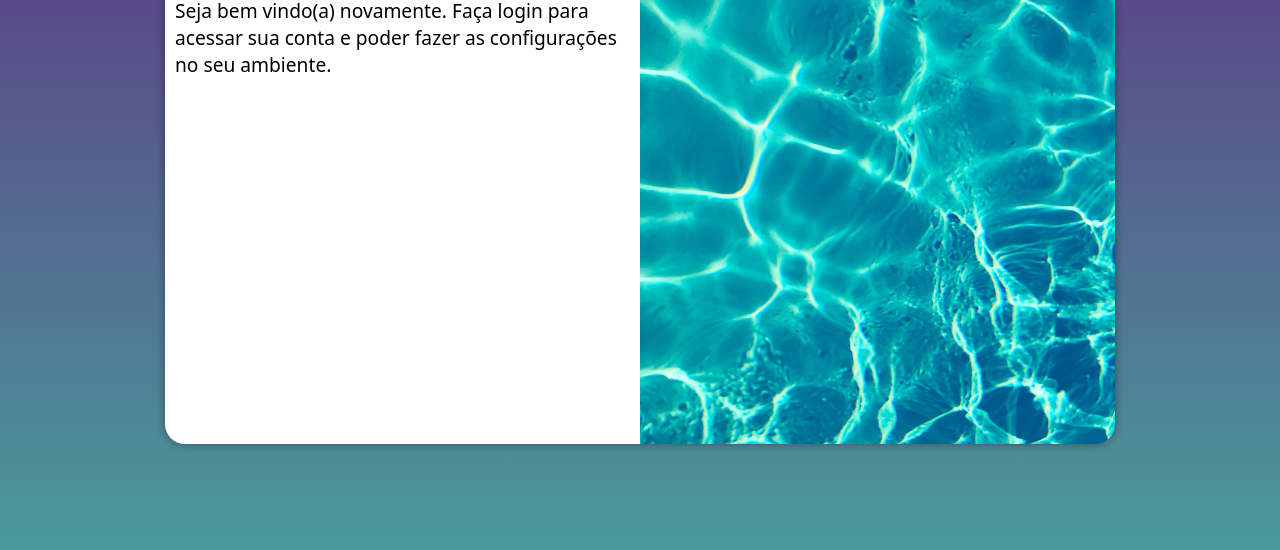
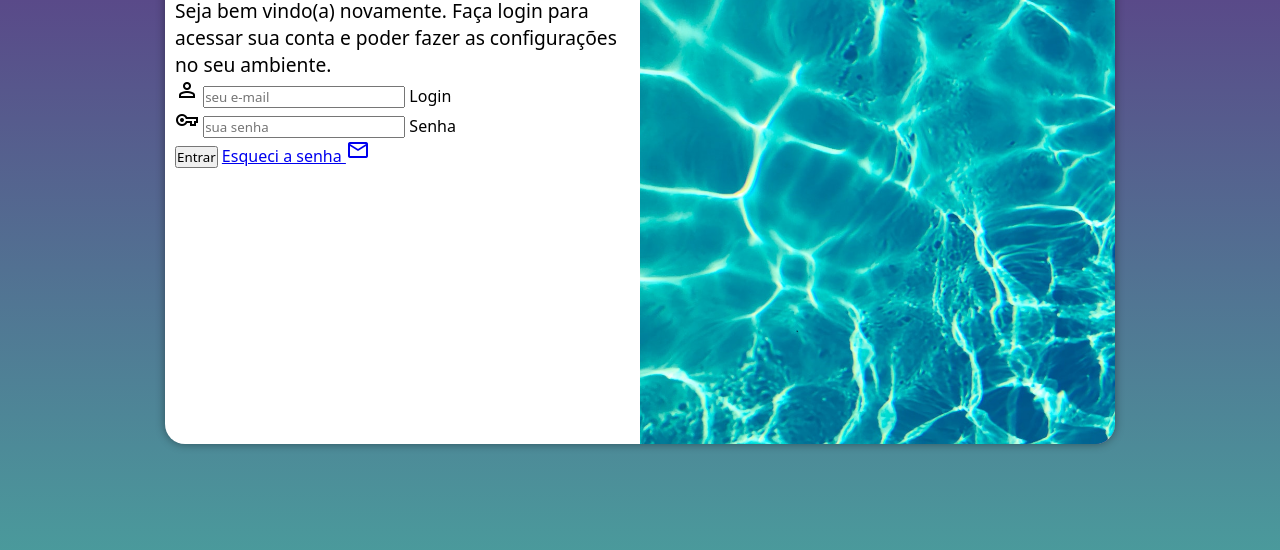
Before and after one commit to Ceruleumas/projeto-login, a plain HTML site: page index.html in a window 1280 px wide. Shown: the part 206-756 px from the top of the page. Drawn offline with nearby package versions, Linux system fonts and the light colour scheme.

Commit message:
Adicionei o formulário

```diff
--- a/index.html
+++ b/index.html
@@ -6,6 +6,7 @@
     <meta http-equiv="X-UA-Compatible" content="IE=edge">
     <meta name="viewport" content="width=device-width, initial-scale=1.0">
     <title>Login</title>
+    <link rel="stylesheet" href="https://fonts.googleapis.com/css2?family=Material+Symbols+Outlined:opsz,wght,FILL,GRAD@20..48,100..700,0..1,-50..200" />
     <link rel="stylesheet" href="estilos/style.css">
     <link rel="stylesheet" href="estilos/mediaquery.css">
 </head>
@@ -18,8 +19,22 @@
             <div id="formulario">
                 <h1>Login</h1>
                 <p>Seja bem vindo(a) novamente. Faça login para acessar sua conta e poder fazer as configurações no seu ambiente.</p>
-                <form action="login.php" method="post">
+                <form action="login.php" method="post" autocomplete="on">
+                    <div class="campo">
+                        <span class="material-symbols-outlined">person</span>
+                        <input type="email" name="login" id="ilogin" placeholder="seu e-mail" autocomplete="email" required maxlength="30">
+                        <label for="ilogin">Login</label>
+                    </div>
+                    <div class="campo">
+                        <span class="material-symbols-outlined">vpn_key</span>
+                        <input type="password" name="Senha" id="isenha" placeholder="sua senha" autocomplete="current-password" required minlength="8" maxlength="20">
+                        <label for="isenha">Senha</label>
+                    </div>
 
+                    <input type="submit" value="Entrar">
+                    <a href="esqueci.html">
+                        Esqueci a senha <span class="material-symbols-outlined">mail</span>
+                    </a>
                 </form>
             </div>
         </section>
```
Also changed, not shown: esqueci.html (added, +1 -0 lines).
